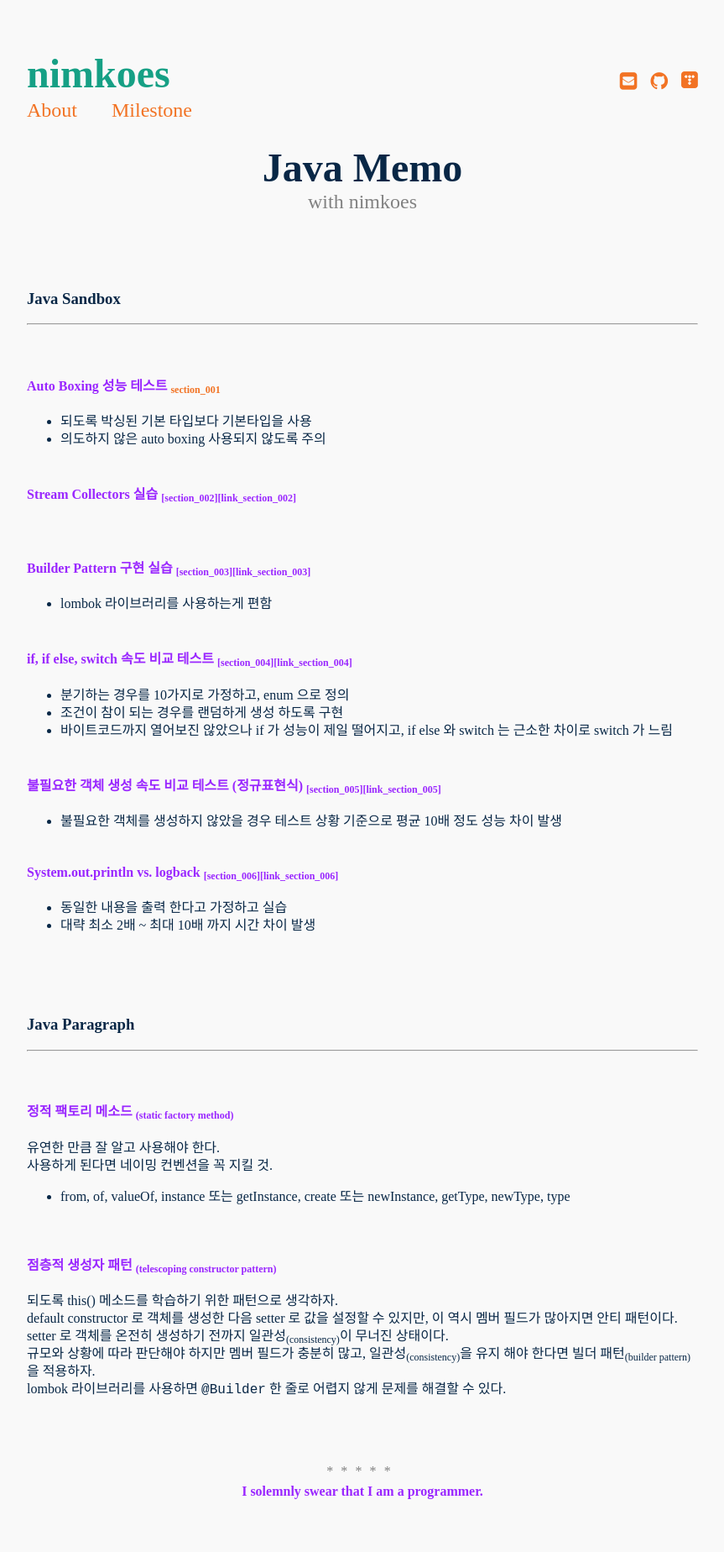
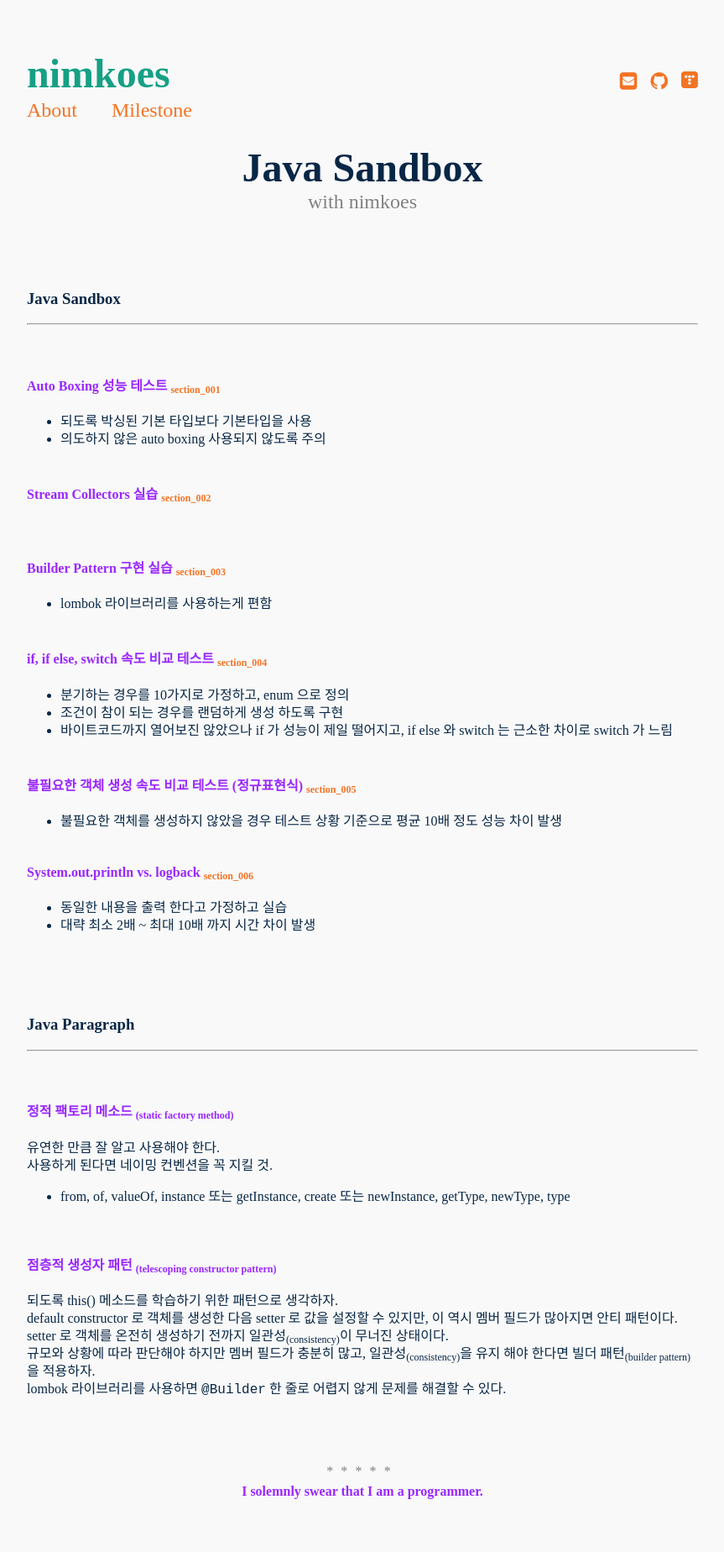
Before and after one commit to nimkoes/portfolio, a Jekyll site: the page built from _posts/2021-11-02-Java-Memo.md, in a window 1280 px wide. Shown: the whole page at 84% size, without its empty margins (208-1071 px from the left). Built offline with Jekyll 4.4.1, drawn with Linux system fonts in a browser that asks for light colours; some of the changed lines change nothing that is shown.

Commit message:
저장소 코드 링크 수정

```diff
--- a/_posts/2021-11-02-Java-Memo.md
+++ b/_posts/2021-11-02-Java-Memo.md
@@ -1,6 +1,6 @@
 ---
 layout: page
-title:  "Java Memo"
+title:  "Java Sandbox"
 subtitle: "with nimkoes"
 date:   2021-11-02 01:21:17 +0530
 categories: ["study"]
@@ -76,3 +76,8 @@
 
 
 [link_section_001]:https://github.com/nimkoes/java-snippet/blob/master/src/me/nimkoes/section_001/Main.java
+[link_section_002]:https://github.com/nimkoes/java-snippet/blob/master/src/me/nimkoes/section_002/StreamCollectors.java
+[link_section_003]:https://github.com/nimkoes/java-snippet/blob/master/src/me/nimkoes/section_003/BuilderPattern.java
+[link_section_004]:https://github.com/nimkoes/java-snippet/blob/master/src/me/nimkoes/section_004/Main.java
+[link_section_005]:https://github.com/nimkoes/java-snippet/blob/master/src/me/nimkoes/section_005/Main.java
+[link_section_006]:https://github.com/nimkoes/java-snippet/blob/master/src/me/nimkoes/section_006/Main.java
```
